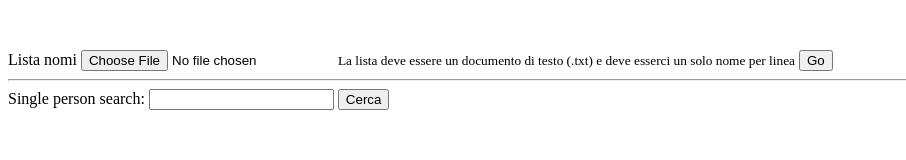
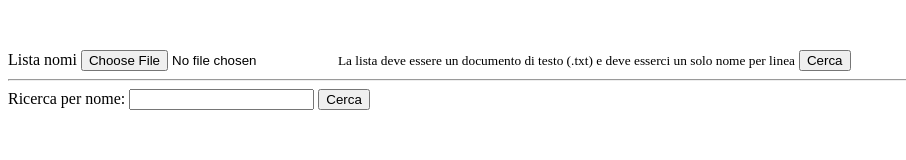
Before and after one commit to DefJunx/fm-list-checker, a SvelteKit app: page / in a window 1280 px wide. Shown: the top 160 px of the page, without its empty margins (0-906 px from the left). Built offline with nearby package versions, Linux system fonts and the light colour scheme.

Commit message:
Fixes label

```diff
--- a/src/routes/+page.svelte
+++ b/src/routes/+page.svelte
@@ -14,14 +14,14 @@
 				>La lista deve essere un documento di testo (.txt) e deve esserci un solo nome per linea</small
 			>
 		</label>
-		<button type="submit">Go</button>
+		<button type="submit">Cerca</button>
 	</form>
 
 	<hr />
 
 	<form method="post" action="?/searchName" use:enhance>
 		<label for="name">
-			Single person search:
+			Ricerca per nome:
 			<input type="text" name="name" />
 		</label>
 		<button type="submit">Cerca</button>
```
